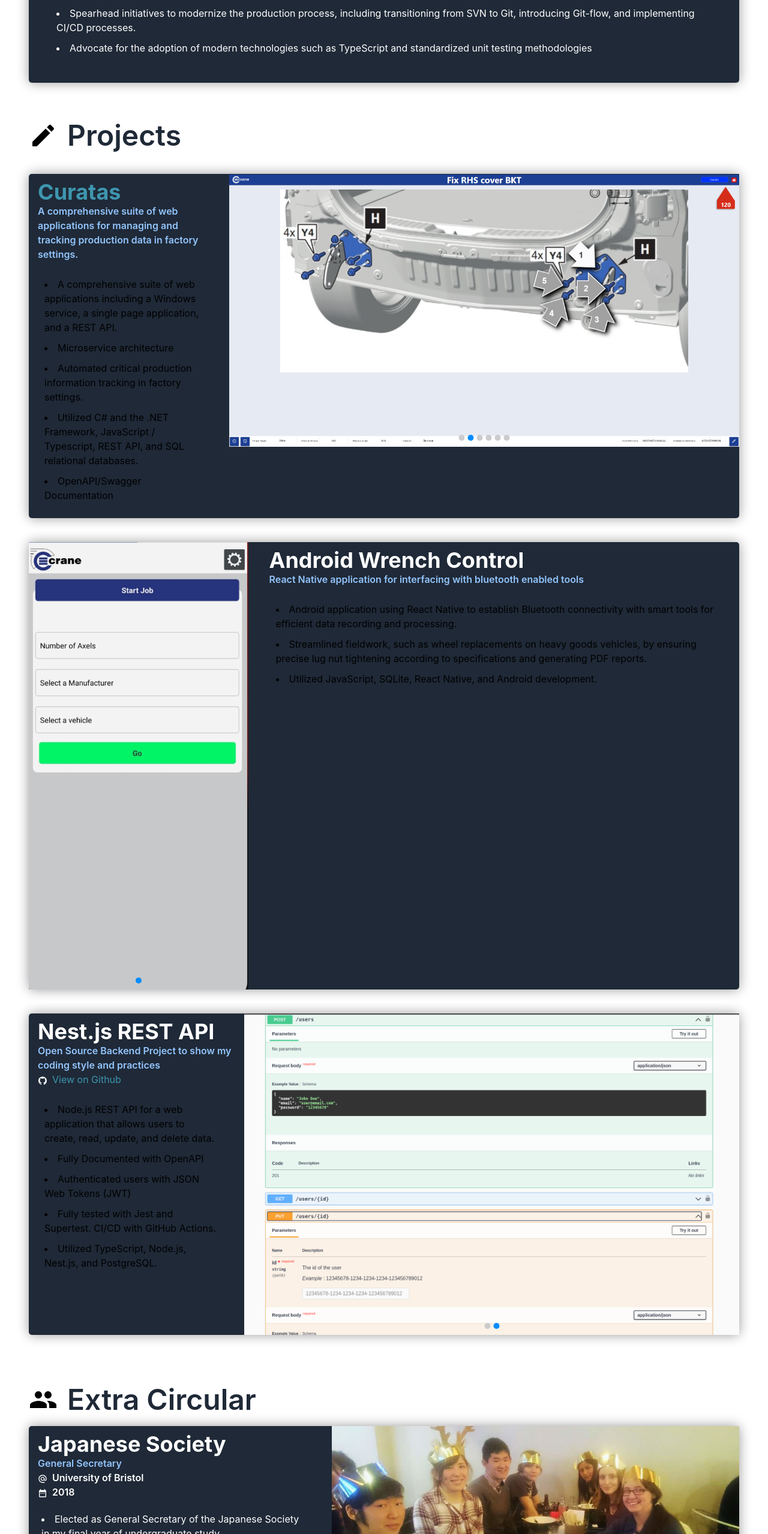
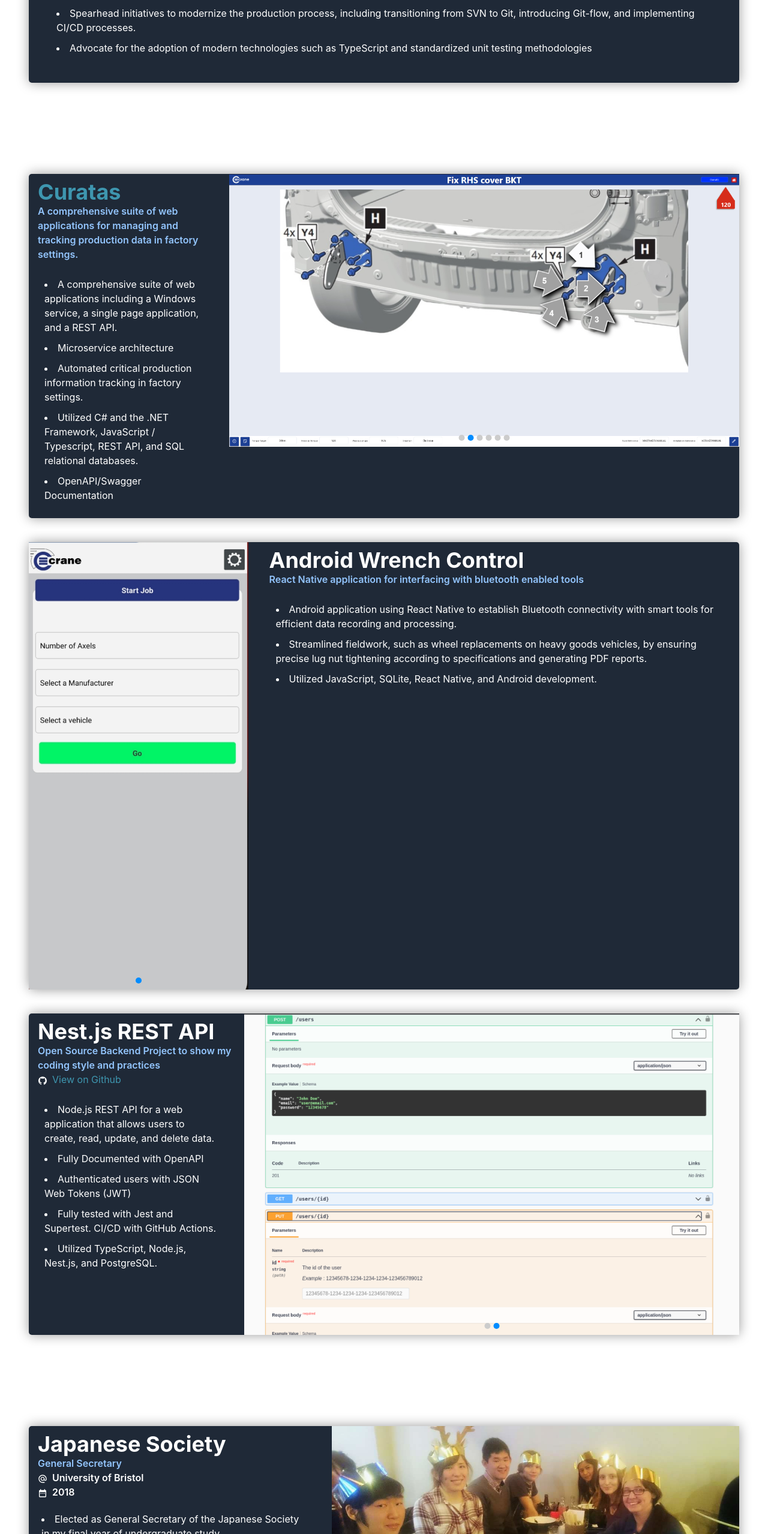
Before and after one commit to SimonLongstaff/resume, a React (Create React App) app: page / in a window 1280 px wide. Shown: the part 2176-4734 px from the top of the page at 60% size. Built offline with nearby package versions, Linux system fonts and the light colour scheme.

Commit message:
fixed dark mode

```diff
--- a/src/components/Image.tsx
+++ b/src/components/Image.tsx
@@ -21,7 +21,7 @@
                             <span className={"hidden sm:inline-block sm:align-middle sm:h-screen"}/>
                             &#8203;
                             <div
-                                className={"inline-block w-3/4 align-bottom bg-white dark:bg-gray-800 rounded-lg text-left overflow-hidden shadow-xl transform transition-all sm:my-8 sm:align-middle "}>
+                                className={"inline-block w-3/4 align-bottom bg-gray-800 rounded-lg text-left overflow-hidden shadow-xl transform transition-all sm:my-8 sm:align-middle "}>
                                 <div className={"flex justify-center"}>
                                     <img src={this.props.src} alt={this.props.alt}
                                          className={"max-h-screen"}/>
@@ -29,7 +29,7 @@
                                 </div>
 
                                 <div
-                                    className={"bg-gray-50 dark:bg-gray-800 px-4 py-3 sm:px-6 sm:flex sm:flex-row-reverse"}>
+                                    className={"bg-gray-800 px-4 py-3 sm:px-6 sm:flex sm:flex-row-reverse"}>
                                     <button type={"button"}
                                             className={"w-full inline-flex justify-center rounded-md border border-transparent shadow-sm px-4 py-2 bg-red-600 text-base font-medium text-white hover:bg-red-700 focus:outline-none focus:ring-2 focus:ring-offset-2 focus:ring-red-500 sm:ml-3 sm:w-auto sm:text-sm"}
                                             onClick={() => {
--- a/src/content/extra-circular.tsx
+++ b/src/content/extra-circular.tsx
@@ -15,8 +15,8 @@
     return (
         <div>
             <div className="pt-16 flex content-start">
-                <MdGroup className=" dark:text-white text-2xl lg:text-5xl"/>
-                <h1 className={"text-2xl lg:text-5xl font-semibold text-gray-800 dark:text-white pl-4"}>Extra
+                <MdGroup className="text-white text-2xl lg:text-5xl"/>
+                <h1 className={"text-2xl lg:text-5xl font-semibold text-white pl-4"}>Extra
                     Circular</h1>
             </div>
 
--- a/src/content/projects.tsx
+++ b/src/content/projects.tsx
@@ -26,8 +26,8 @@
     return (
         <div>
             <div className="pt-16 flex content-start">
-                <MdModeEdit className=" dark:text-white text-2xl lg:text-5xl"/>
-                <h1 className={"text-2xl lg:text-5xl font-semibold text-gray-800 dark:text-white pl-4"}>Projects</h1>
+                <MdModeEdit className=" text-white text-2xl lg:text-5xl"/>
+                <h1 className={"text-2xl lg:text-5xl font-semibold text-white pl-4"}>Projects</h1>
             </div>
 
 
@@ -45,7 +45,7 @@
                                     factory settings.</h2>
                             </ProjectHeader>
 
-                            <ul className={"list-disc list-inside  dark:text-white text-left p-4"}>
+                            <ul className={"list-disc list-inside text-white text-left p-4"}>
                                 <li>A comprehensive suite of web applications including a Windows service, a single page
                                     application, and a REST API.
                                 </li>
@@ -76,7 +76,7 @@
                                     bluetooth enabled tools</h2>
                             </ProjectHeader>
 
-                            <ul className={"list-disc list-inside  dark:text-white text-left p-4"}>
+                            <ul className={"list-disc list-inside text-white text-left p-4"}>
                                 <li>Android application using React Native to establish Bluetooth
                                     connectivity with smart tools for efficient data recording and
                                     processing.
@@ -113,7 +113,7 @@
 
                             </ProjectHeader>
 
-                            <ul className={"list-disc list-inside  dark:text-white text-left p-4"}>
+                            <ul className={"list-disc list-inside text-white text-left p-4"}>
                                 <li>Node.js REST API for a web application that allows users to
                                     create,
                                     read, update, and delete data.
```
